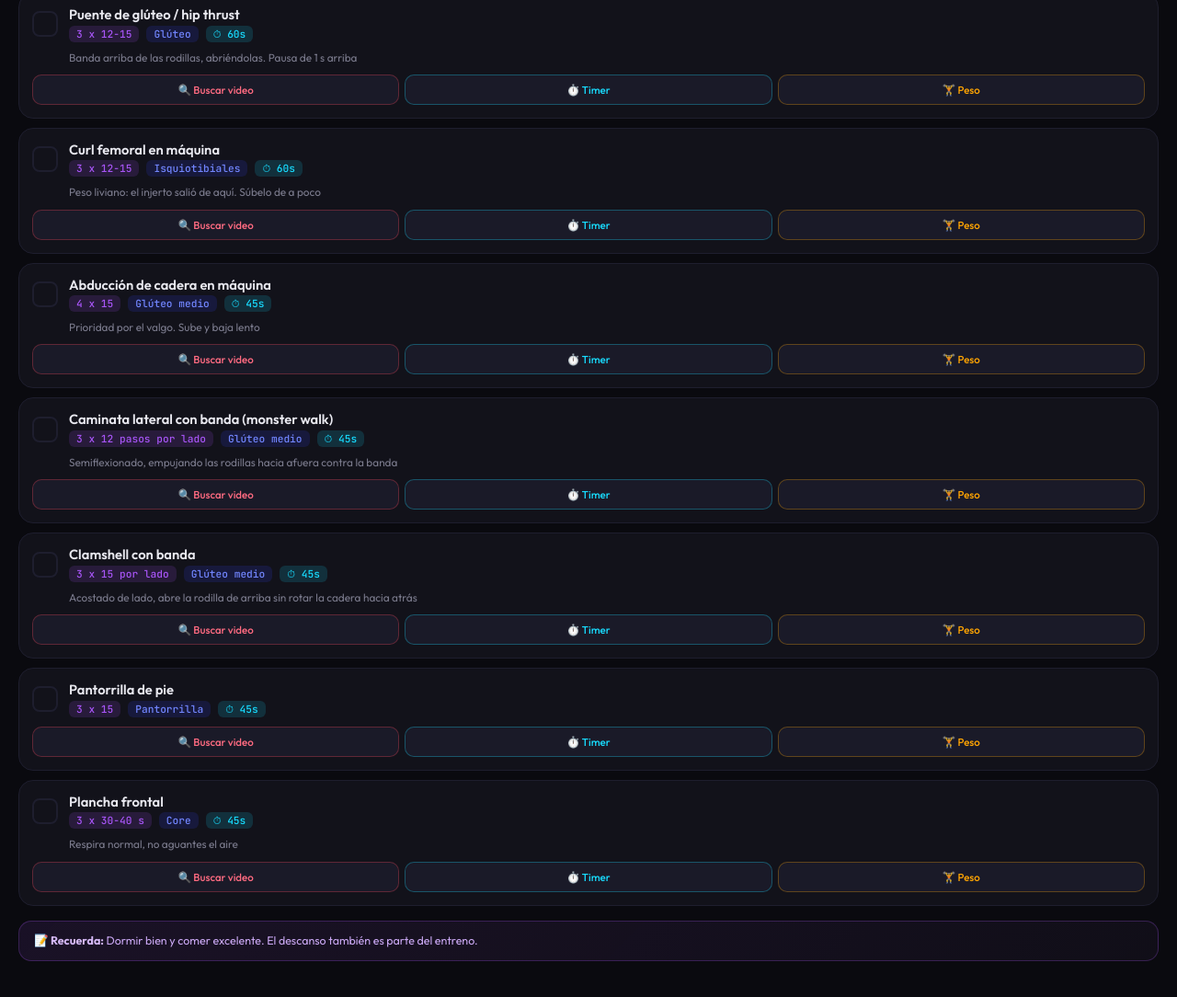
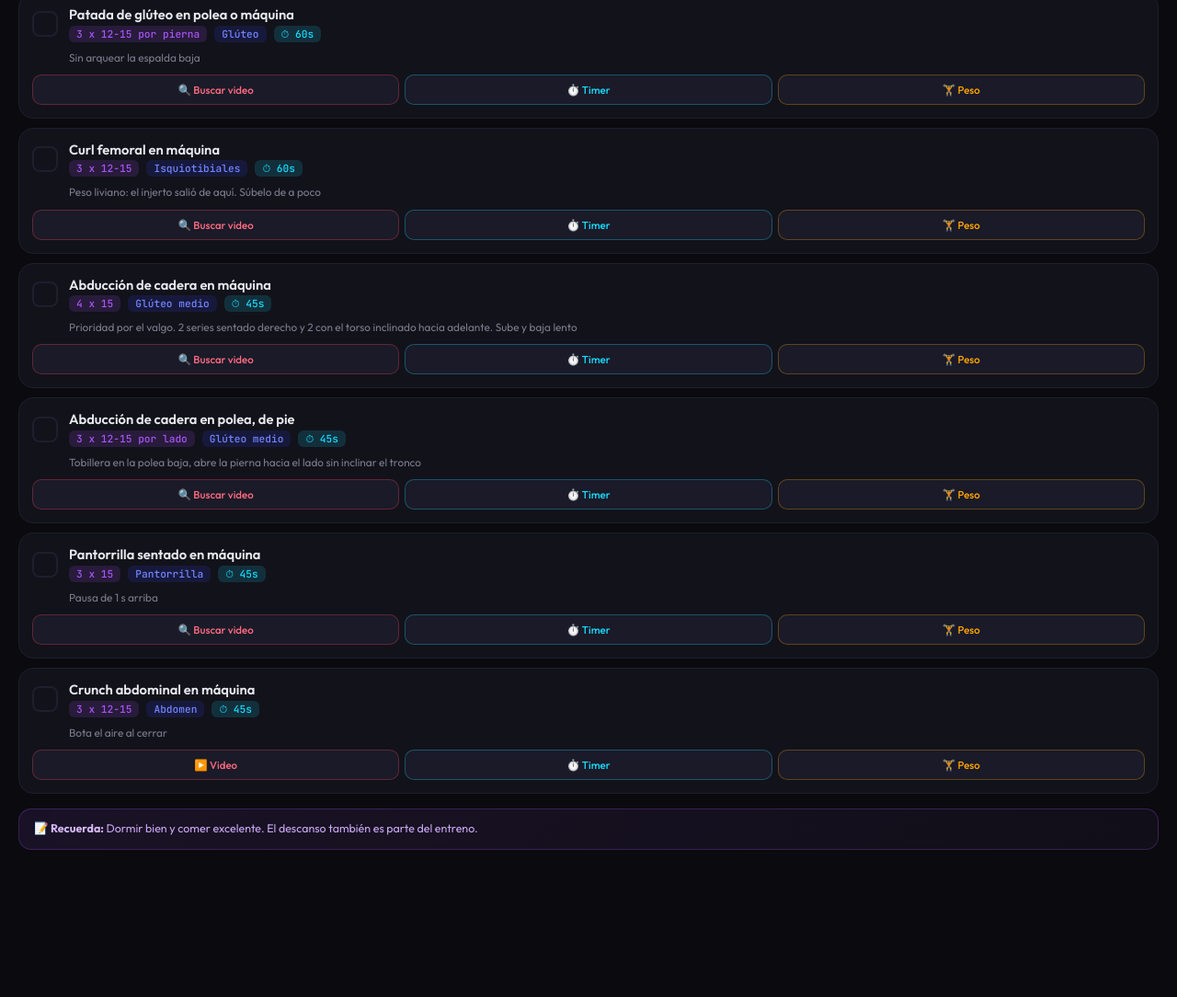
Before and after one commit to J4R0L/mi-rutina, a plain HTML site: page index.html in a window 1280 px wide. Shown: the part 942-2026 px from the top of the page at 92% size. After the commit the page ends 1966 px from the top, so only its background shows below. Drawn offline with Linux system fonts and the light colour scheme.

Commit message:
Cambiar ejercicios de peso corporal y banda por máquinas y polea
Co-Authored-By: Claude Opus 5.5 <noreply@anthropic.com>
Claude-Session: https://claude.ai/code/session_013UxD567RAykrTttfCgummm

```diff
--- a/index.html
+++ b/index.html
@@ -588,7 +588,7 @@
 
 <div class="header">
   <h1>💪 Mi Rutina</h1>
-  <p>Pérdida de grasa · Pierna · Superior · Intervalos · Circuito · Cardio</p>
+  <p>Pérdida de grasa · Pierna · Superior · Intervalos · Full body · Cardio</p>
 </div>
 
 <div class="stats-row" id="statsRow"></div>
@@ -670,27 +670,27 @@ const exercises = {
         "sets": "3 x 12-15",
         "muscle": "Cuádriceps · Glúteo",
         "rest": "75s",
-        "note": "Banda arriba de las rodillas, empujando hacia afuera. Hasta el ángulo que autorizó el fisio; no bloquees la rodilla arriba",
+        "note": "Rodillas alineadas con la punta de los pies, sin que se vayan hacia adentro. Hasta el ángulo que autorizó el fisio; no bloquees la rodilla arriba",
         "video": null,
         "search": "prensa de piernas técnica rodilla"
       },
       {
-        "name": "Sentadilla a cajón",
+        "name": "Sentadilla en máquina Smith o hack (rango corto)",
         "sets": "3 x 10-12",
         "muscle": "Cuádriceps · Glúteo",
         "rest": "75s",
-        "note": "Rodillas apuntando a la punta de los pies, nunca hacia adentro. Banda arriba de las rodillas. Bota el aire al subir",
+        "note": "Pies un poco adelante. Rodillas alineadas con los pies, nunca hacia adentro. Hasta la profundidad que autorizó el fisio. Bota el aire al subir",
         "video": null,
-        "search": "box squat sentadilla a cajón técnica"
+        "search": "sentadilla hack máquina técnica"
       },
       {
-        "name": "Puente de glúteo / hip thrust",
-        "sets": "3 x 12-15",
+        "name": "Patada de glúteo en polea o máquina",
+        "sets": "3 x 12-15 por pierna",
         "muscle": "Glúteo",
         "rest": "60s",
-        "note": "Banda arriba de las rodillas, abriéndolas. Pausa de 1 s arriba",
+        "note": "Sin arquear la espalda baja",
         "video": null,
-        "search": "hip thrust técnica"
+        "search": "patada de glúteo en polea técnica"
       },
       {
         "name": "Curl femoral en máquina",
@@ -706,44 +706,36 @@ const exercises = {
         "sets": "4 x 15",
         "muscle": "Glúteo medio",
         "rest": "45s",
-        "note": "Prioridad por el valgo. Sube y baja lento",
+        "note": "Prioridad por el valgo. 2 series sentado derecho y 2 con el torso inclinado hacia adelante. Sube y baja lento",
         "video": null,
-        "search": "abducción de cadera máquina técnica"
+        "search": "abducción de cadera máquina inclinado hacia adelante"
       },
       {
-        "name": "Caminata lateral con banda (monster walk)",
-        "sets": "3 x 12 pasos por lado",
+        "name": "Abducción de cadera en polea, de pie",
+        "sets": "3 x 12-15 por lado",
         "muscle": "Glúteo medio",
         "rest": "45s",
-        "note": "Semiflexionado, empujando las rodillas hacia afuera contra la banda",
+        "note": "Tobillera en la polea baja, abre la pierna hacia el lado sin inclinar el tronco",
         "video": null,
-        "search": "monster walk banda glúteo medio"
+        "search": "abducción de cadera en polea de pie"
       },
       {
-        "name": "Clamshell con banda",
-        "sets": "3 x 15 por lado",
-        "muscle": "Glúteo medio",
-        "rest": "45s",
-        "note": "Acostado de lado, abre la rodilla de arriba sin rotar la cadera hacia atrás",
-        "video": null,
-        "search": "clamshell banda técnica"
-      },
-      {
-        "name": "Pantorrilla de pie",
+        "name": "Pantorrilla sentado en máquina",
         "sets": "3 x 15",
         "muscle": "Pantorrilla",
         "rest": "45s",
+        "note": "Pausa de 1 s arriba",
         "video": null,
-        "search": "elevación de talones de pie técnica"
+        "search": "elevación de talones sentado máquina"
       },
       {
-        "name": "Plancha frontal",
-        "sets": "3 x 30-40 s",
-        "muscle": "Core",
+        "name": "Crunch abdominal en máquina",
+        "sets": "3 x 12-15",
+        "muscle": "Abdomen",
         "rest": "45s",
-        "note": "Respira normal, no aguantes el aire",
-        "video": null,
-        "search": "plancha abdominal técnica"
+        "note": "Bota el aire al cerrar",
+        "video": "https://www.youtube.com/embed/r3arb3k-qCc",
+        "search": "abdominal crunch machine técnica"
       }
     ]
   },
@@ -762,7 +754,7 @@ const exercises = {
         "search": "remo máquina técnica espalda"
       },
       {
-        "name": "Press de pecho (máquina o mancuernas)",
+        "name": "Press de pecho en máquina",
         "sets": "3 x 10-12",
         "muscle": "Pecho",
         "rest": "75s",
@@ -779,7 +771,7 @@ const exercises = {
         "search": "jalón al pecho técnica dorsales"
       },
       {
-        "name": "Press de hombro sentado",
+        "name": "Press de hombro en máquina",
         "sets": "3 x 10-12",
         "muscle": "Hombro",
         "rest": "75s",
@@ -788,7 +780,7 @@ const exercises = {
         "search": "press militar máquina técnica"
       },
       {
-        "name": "Face pull",
+        "name": "Face pull en polea",
         "sets": "3 x 15",
         "muscle": "Deltoides posterior",
         "rest": "45s",
@@ -796,7 +788,7 @@ const exercises = {
         "search": "face pull polea técnica"
       },
       {
-        "name": "Bíceps + tríceps (superserie)",
+        "name": "Bíceps + tríceps en polea (superserie)",
         "sets": "2 x 12-15",
         "muscle": "Bíceps · Tríceps",
         "rest": "60s",
@@ -805,7 +797,7 @@ const exercises = {
         "search": "superserie biceps triceps polea"
       },
       {
-        "name": "Pallof press",
+        "name": "Pallof press en polea",
         "sets": "3 x 10 por lado",
         "muscle": "Core antirrotación",
         "rest": "45s",
@@ -840,98 +832,91 @@ const exercises = {
         "search": "caminadora inclinada cardio"
       },
       {
-        "name": "Dead bug",
-        "sets": "3 x 10 por lado",
-        "muscle": "Core",
+        "name": "Crunch en polea arrodillado",
+        "sets": "3 x 12-15",
+        "muscle": "Abdomen",
         "rest": "45s",
+        "note": "Bota el aire al bajar",
         "video": null,
-        "search": "dead bug ejercicio técnica"
+        "search": "crunch en polea arrodillado técnica"
       },
       {
-        "name": "Plancha lateral",
-        "sets": "3 x 25 s por lado",
-        "muscle": "Core · Oblicuos",
+        "name": "Elevación de rodillas en silla romana",
+        "sets": "3 x 10-12",
+        "muscle": "Abdomen",
         "rest": "45s",
+        "note": "Sube las rodillas sin balancearte",
         "video": null,
-        "search": "plancha lateral técnica"
+        "search": "elevación de rodillas silla romana técnica"
       },
       {
-        "name": "Abducción de cadera acostado de lado",
-        "sets": "3 x 15 por lado",
+        "name": "Abducción de cadera en polea, de pie",
+        "sets": "3 x 12-15 por lado",
         "muscle": "Glúteo medio",
         "rest": "45s",
-        "note": "Pierna un poco hacia atrás y punta del pie apenas hacia abajo",
+        "note": "Por el valgo",
         "video": null,
-        "search": "abducción de cadera acostado de lado glúteo medio"
+        "search": "abducción de cadera en polea de pie"
       }
     ]
   },
   "viernes": {
-    "name": "Circuito",
-    "subtitle": "Full body en circuito · 40 s trabajo / 20 s descanso",
+    "name": "Full body",
+    "subtitle": "Cuerpo completo en máquinas · descansos cortos",
     "color": "chest-back",
     "day": "VIE",
     "items": [
       {
-        "name": "Goblet squat a cajón",
-        "sets": "4 vueltas x 40 s",
+        "name": "Prensa de piernas",
+        "sets": "3 x 12-15",
         "muscle": "Pierna",
-        "rest": "20s",
-        "note": "Circuito: los 7 ejercicios seguidos, 2 min entre vueltas. Empieza con 3 vueltas. Rodillas alineadas con los pies",
+        "rest": "60s",
+        "note": "Día de ritmo: descansos cortos para mantener el pulso arriba. Rodillas alineadas con los pies",
         "video": null,
-        "search": "goblet squat a cajón técnica"
+        "search": "prensa de piernas técnica rodilla"
       },
       {
-        "name": "Remo con mancuerna a una mano",
-        "sets": "4 vueltas x 40 s",
+        "name": "Remo en máquina",
+        "sets": "3 x 12",
         "muscle": "Espalda",
-        "rest": "20s",
-        "video": null,
-        "search": "remo con mancuerna a una mano técnica"
+        "rest": "60s",
+        "video": "https://www.youtube.com/embed/GZbfZ033f74",
+        "search": "remo máquina técnica espalda"
       },
       {
-        "name": "Puente de glúteo a una pierna",
-        "sets": "4 vueltas x 40 s",
-        "muscle": "Glúteo",
-        "rest": "20s",
-        "note": "Alterna pierna en cada vuelta",
-        "video": null,
-        "search": "puente de glúteo a una pierna"
+        "name": "Press de pecho en máquina",
+        "sets": "3 x 12",
+        "muscle": "Pecho",
+        "rest": "60s",
+        "video": "https://www.youtube.com/embed/xUm0BiZCWlQ",
+        "search": "press plano máquina técnica"
       },
       {
-        "name": "Flexiones (inclinadas si hace falta)",
-        "sets": "4 vueltas x 40 s",
-        "muscle": "Pecho · Tríceps",
-        "rest": "20s",
+        "name": "Hiperextensiones en banco romano",
+        "sets": "3 x 12",
+        "muscle": "Espalda baja · Glúteo",
+        "rest": "60s",
+        "note": "Sube hasta quedar recto, sin pasarte hacia atrás",
         "video": null,
-        "search": "flexiones inclinadas técnica"
+        "search": "hiperextensiones banco romano técnica"
       },
       {
-        "name": "Step-up a cajón bajo",
-        "sets": "4 vueltas x 40 s",
-        "muscle": "Pierna",
-        "rest": "20s",
-        "note": "Que la rodilla no se vaya hacia adentro al subir; si pasa, usa un cajón más bajo",
+        "name": "Abducción de cadera en máquina",
+        "sets": "3 x 15",
+        "muscle": "Glúteo medio",
+        "rest": "45s",
+        "note": "Por el valgo",
         "video": null,
-        "search": "step up cajón técnica rodilla"
+        "search": "abducción de cadera máquina técnica"
       },
       {
-        "name": "Farmer walk",
-        "sets": "4 vueltas x 40 s",
+        "name": "Farmer walk con mancuernas",
+        "sets": "3 x 30-40 m",
         "muscle": "Agarre · Core",
-        "rest": "20s",
-        "note": "Caminar con mancuernas pesadas, espalda recta",
+        "rest": "60s",
+        "note": "Mancuernas pesadas, espalda recta, pasos normales",
         "video": null,
         "search": "farmer walk técnica"
-      },
-      {
-        "name": "Caminata lateral con banda",
-        "sets": "4 vueltas x 40 s",
-        "muscle": "Glúteo medio",
-        "rest": "20s",
-        "note": "Banda arriba de las rodillas o en los tobillos. Pasos cortos, rodillas abiertas",
-        "video": null,
-        "search": "monster walk banda glúteo medio"
       },
       {
         "name": "Bici estática para cerrar",
```
